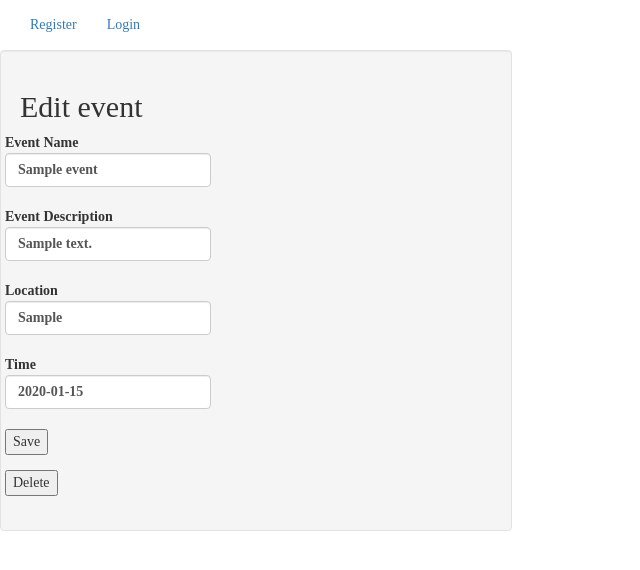
After one commit to nurarenke/Seater, a Flask app: a page that uses templates/edit-event.html in a window 1280 px wide. The commit adds this page. Shown: the top 570 px of the page, without its empty margins (0-640 px from the left). Run offline with Flask 2, Linux system fonts and the light colour scheme; tables that the repository leaves empty hold one stand-in row (values such as "Sample post"); some libraries are stand-ins or nearby versions.

```diff
--- a/server.py
+++ b/server.py
@@ -136,15 +136,64 @@ def add_event():
 
     return redirect('/event-info/{}'.format(new_event.event_id))
 
-@app.route('/event=<int:event_id>/update-event', methods=['POST'])
+@app.route('/event=<int:event_id>/update-event', methods=['GET','POST'])
 def update_event(event_id):
 
-    event = Event.query.filter_by(event_id=event_id).first()
+    if request.method == 'GET':
+        event = Event.query.filter_by(event_id=event_id).first()
+        return render_template('edit-event.html',
+                                event=event)
 
-    return render_template('edit_event.html',
-                            event=event)
+    elif request.method == 'POST':
+
+        # get form values
+        event_name = request.form.get('event_name')
+        event_description = request.form.get('event_description')
+        location = request.form.get('location')
+        time = request.form.get('time')
+
+        updated_event = Event.query.filter_by(event_id=event_id).first()
+
+        updated_event.event_name = event_name
+        updated_event.event_description = event_description
+        updated_event.location = location
+        updated_event.time = time
+
+        db.session.add(updated_event)
+        db.session.commit()
+
+        return redirect('/event-info/{}'.format(event_id))
+
+@app.route('/event=<int:event_id>/delete-event', methods=['POST'])
+def delete_event(event_id):
+
+    deleted_event = Event.query.filter_by(event_id=event_id).first()
+    db.session.delete(deleted_event)
+
+    deleted_attendees = Attendee.query.filter_by(event_id=event_id).all()
+    for attendee in deleted_attendees:
+        relationships = db.session.query(SeatingRelationship).filter(
+            (SeatingRelationship.primary_attendee == attendee.attendee_id) | (
+                SeatingRelationship.secondary_attendee == attendee.attendee_id)).all()
+
+        for relationship in relationships:
+            db.session.delete(relationship)
+
+        db.session.delete(attendee)
+
+
+    deleted_tables = Table.query.filter_by(event_id=event_id).all()
+    for table in deleted_tables:
+        db.session.delete(table)
+
+    flash('{} has been removed'.format(deleted_event.event_name))
+    db.session.commit()
+
+    return redirect('/events')
+
+
 @app.route('/event-info/<int:event_id>')
-def display_attendee_list(event_id):
+def display_event_info(event_id):
     '''displays a list of attendees and tables for a particular event'''
     if is_not_logged_in():
         return redirect('/')
@@ -306,6 +355,27 @@ def display_attendee(event_id, attendee_id):
                             attendees=attendees,
                             event_id=event_id,
                             relationships_with_attendee=relationships_with_attendee)
+
+@app.route('/event=<int:event_id>/delete-attendee/<int:attendee_id>/<int:secondary_attendee_id>/', methods=['POST'])
+def delete_relationship(attendee_id, secondary_attendee_id, event_id):
+
+    current_attendee_relationship = db.session.query(SeatingRelationship).filter(
+        (
+            (SeatingRelationship.primary_attendee == attendee_id) &
+            (SeatingRelationship.secondary_attendee == secondary_attendee)
+        ) |
+        (
+            (SeatingRelationship.primary_attendee == secondary_attendee) &
+            (SeatingRelationship.secondary_attendee == attendee_id)
+        )
+    ).first()
+
+    flash('Relationship with {} deleted'.format(secondary_attendee))
+    db.session.delete(current_attendee_relationship)
+    db.session.commit()
+
+    return redirect('/attendee/{}/{})'.format(event_id, attendee_id),
+                    event_id=event_id)
 
 @app.route('/attendee/<int:attendee_id>/<int:event_id>', methods=['POST'])
 def update_relationship(attendee_id, event_id):
--- a/templates/attendee.html
+++ b/templates/attendee.html
@@ -152,6 +152,9 @@
         <a href='/attendee/{{ secondary_attendee.attendee_id }}'>
         {{ secondary_attendee.last_name }}, {{ secondary_attendee.first_name }} - {{ relationship_code }}
         </a>
+        <form action='/event={{ event_id }}/delete-attendee/{{attendee.attendee_id}}/{{ secondary_attendee.attendee_id }}' method='POST'>
+          <input type='submit' name='submit' value='Delete'>
+          </form>
       </li>
       {% endfor %}
   </ul>
--- /dev/null
+++ b/templates/edit-event.html
@@ -0,0 +1,50 @@
+{% extends 'base.html' %}
+{% block title %}Edit Event{% endblock %}
+{% block content %}
+
+<div class="well spaced" style="width:40%;">
+<h2>Edit event</h2>
+
+<form class="form-horizontal" action="/event={{ event.event_id }}/update-event" method="POST">
+
+    <div class="form-group">
+        <label>
+            Event Name
+            <input type="text" name="event_name" class="form-control" value='{{ event.event_name }}'>
+        </label>
+    </div>
+
+    <div class="form-group">
+        <label>
+            Event Description
+            <input type="text" name="event_description" class="form-control" value='{{ event.event_description }}'>
+        </label>
+    </div>
+
+    <div class="form-group">
+        <label>
+            Location
+            <input type="text" name="location" class="form-control" value='{{ event.location }}'>
+        </label>
+    </div>
+
+    <div class="form-group">
+        <label>
+            Time
+            <input type="text" name="time" class="form-control" value="{{ event.time }}">
+        </label>
+    </div>
+
+    <div class="form-group">
+        <input type="submit" value="Save">
+    </div>
+
+</form>
+<form class="form-horizontal" action='/event={{ event.event_id }}/delete-event' method="POST">
+    <div class="form-group">
+        <input type="submit" value="Delete">
+    </div>
+</form>
+</div>
+
+{% endblock %}
```
